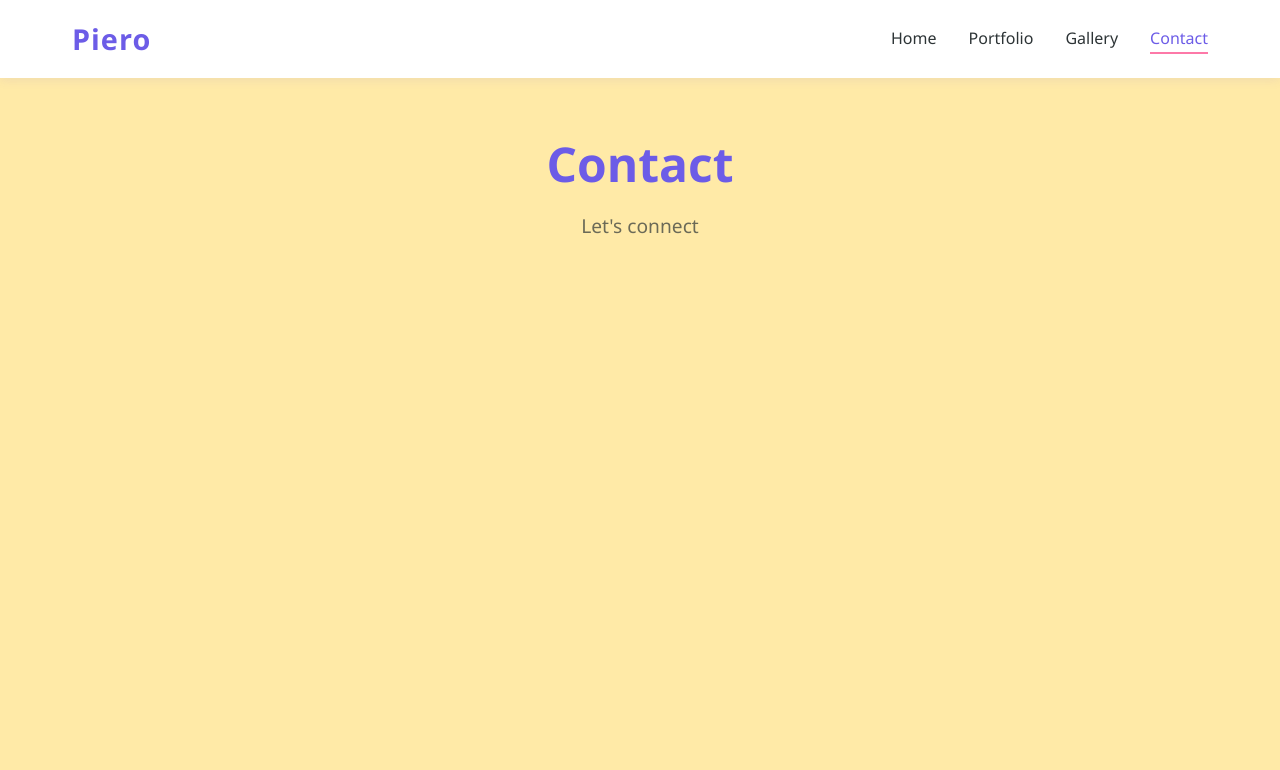
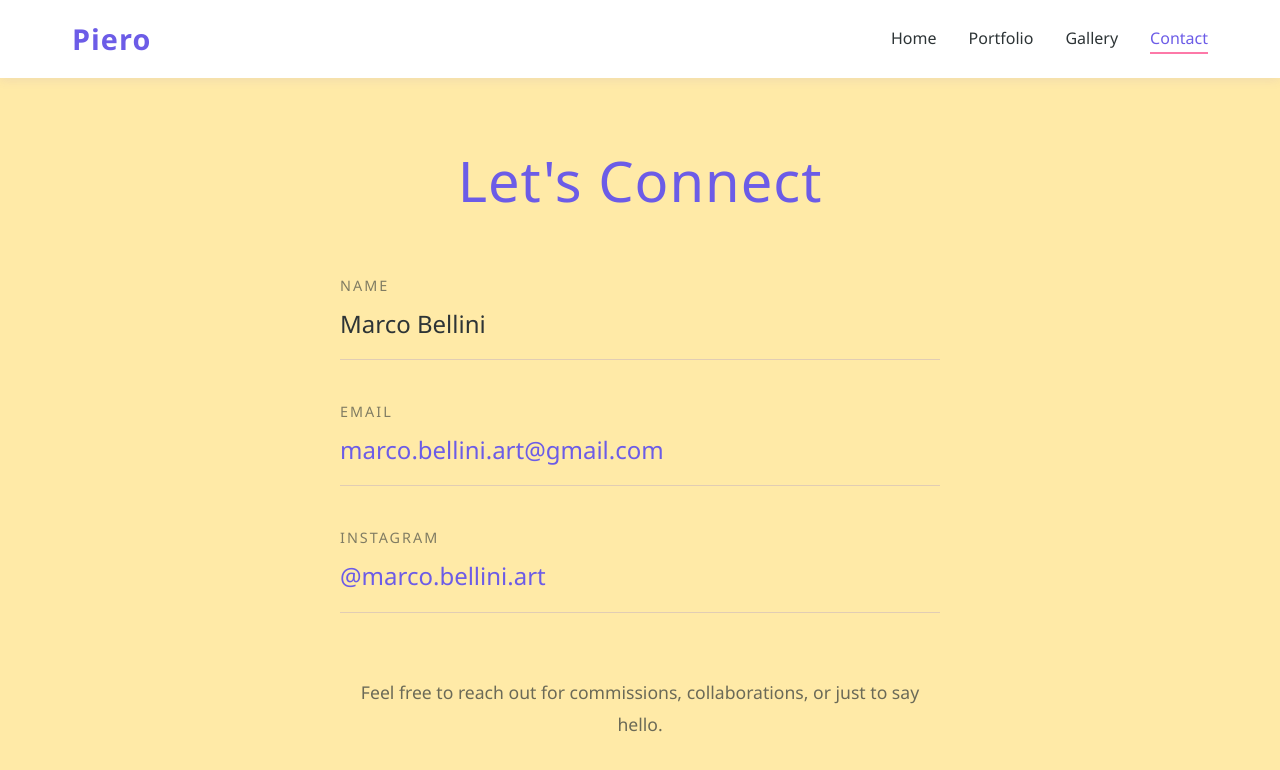
Before and after one commit to mullermatej/piero-portfolio, a plain HTML site: page contact.html in a window 1280 px wide. Drawn offline with Linux system fonts and the light colour scheme.

Commit message:
feat: enhance contact page layout and styling with new content and design elements

```diff
--- a/contact.html
+++ b/contact.html
@@ -54,12 +54,40 @@
 			</div>
 		</nav>
 
-		<main class="content-container">
-			<div class="page-header">
-				<h1>Contact</h1>
-				<p>Let's connect</p>
+		<main class="contact-page">
+			<div class="contact-content">
+				<h1 class="contact-title">Let's Connect</h1>
+
+				<div class="contact-info">
+					<div class="contact-item">
+						<span class="contact-label">Name</span>
+						<span class="contact-value">Marco Bellini</span>
+					</div>
+
+					<div class="contact-item">
+						<span class="contact-label">Email</span>
+						<a
+							href="mailto:marco.bellini.art@gmail.com"
+							class="contact-value contact-link"
+							>marco.bellini.art@gmail.com</a
+						>
+					</div>
+
+					<div class="contact-item">
+						<span class="contact-label">Instagram</span>
+						<a
+							href="https://instagram.com/marco.bellini.art"
+							target="_blank"
+							class="contact-value contact-link"
+							>@marco.bellini.art</a
+						>
+					</div>
+				</div>
+
+				<div class="contact-footer">
+					<p>Feel free to reach out for commissions, collaborations, or just to say hello.</p>
+				</div>
 			</div>
-			<!-- Contact content will be added here -->
 		</main>
 
 		<script src="script.js"></script>
--- a/styles.css
+++ b/styles.css
@@ -149,6 +149,87 @@ body {
 	opacity: 0.7;
 }
 
+/* Contact Page - Minimalistic Design */
+.contact-page {
+	display: flex;
+	justify-content: center;
+	align-items: center;
+	min-height: calc(100vh - 80px);
+	padding: 2rem;
+}
+
+.contact-content {
+	max-width: 600px;
+	width: 100%;
+	animation: fadeIn 1s ease-in;
+}
+
+.contact-title {
+	font-size: 3.5rem;
+	color: var(--primary-color);
+	font-weight: 300;
+	margin-bottom: 3rem;
+	text-align: center;
+	letter-spacing: 1px;
+}
+
+.contact-info {
+	display: flex;
+	flex-direction: column;
+	gap: 2.5rem;
+	margin-bottom: 3rem;
+}
+
+.contact-item {
+	display: flex;
+	flex-direction: column;
+	gap: 0.5rem;
+	border-bottom: 1px solid rgba(108, 92, 231, 0.2);
+	padding-bottom: 1rem;
+}
+
+.contact-label {
+	font-size: 0.9rem;
+	color: var(--dark-color);
+	opacity: 0.6;
+	text-transform: uppercase;
+	letter-spacing: 2px;
+	font-weight: 500;
+}
+
+.contact-value {
+	font-size: 1.5rem;
+	color: var(--dark-color);
+	font-weight: 300;
+}
+
+.contact-link {
+	text-decoration: none;
+	color: var(--primary-color);
+	transition: all 0.3s ease;
+	position: relative;
+	display: inline-block;
+	width: fit-content;
+}
+
+.contact-link:hover {
+	color: var(--accent-color);
+	transform: translateX(5px);
+}
+
+.contact-footer {
+	text-align: center;
+	margin-top: 4rem;
+}
+
+.contact-footer p {
+	font-size: 1.1rem;
+	color: var(--dark-color);
+	opacity: 0.7;
+	line-height: 1.8;
+	font-weight: 300;
+}
+
 /* Animations */
 @keyframes fadeIn {
 	from {
@@ -204,6 +285,18 @@ body {
 	.page-header p {
 		font-size: 1rem;
 	}
+
+	.contact-title {
+		font-size: 2.5rem;
+	}
+
+	.contact-value {
+		font-size: 1.2rem;
+	}
+
+	.contact-footer p {
+		font-size: 1rem;
+	}
 }
 
 @media screen and (max-width: 480px) {
@@ -218,4 +311,12 @@ body {
 	.welcome-subtitle {
 		font-size: 1rem;
 	}
+
+	.contact-title {
+		font-size: 2rem;
+	}
+
+	.contact-value {
+		font-size: 1.1rem;
+	}
 }
```
